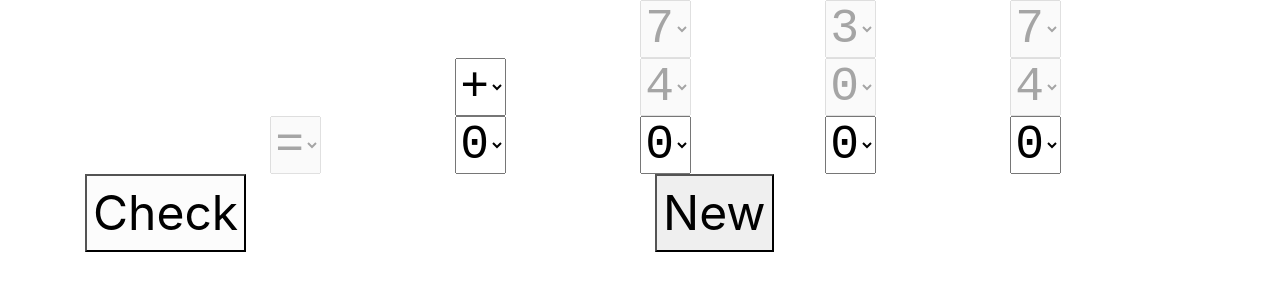
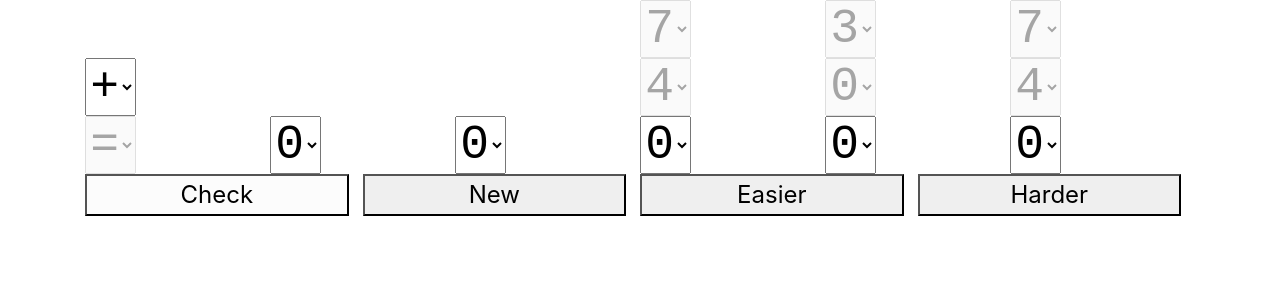
Before and after one commit to paulpeeling/math-app, an Angular app: page / in a window 1280 px wide. Shown: the top 300 px of the page. Built offline with nearby package versions, Linux system fonts and the light colour scheme.

Commit message:
easier/harder controls for problem size. resolves #2

```diff
--- a/src/app/problem/problem.component.css
+++ b/src/app/problem/problem.component.css
@@ -4,5 +4,6 @@ div select {
     font-family: monospace;
 }
 div button {
-    font-size: 36pt;
+    font-size: 18pt;
+    width: 95%;
 }
--- a/src/app/problem/problem.component.html
+++ b/src/app/problem/problem.component.html
@@ -1,22 +1,21 @@
 <div class="container">
   <div class="row no-gutters">
     <div class="col"></div>
-    <div class="col"></div>
-    <div class="col"></div>
-    <div class="col"><select disabled><option>{{ problem.first.toString().padStart(3,"0")[0] }}</option></select></div>
-    <div class="col"><select disabled><option>{{ problem.first.toString().padStart(3,"0")[1] }}</option></select></div>
-    <div class="col"><select disabled><option>{{ problem.first.toString().padStart(3,"0")[2] }}</option></select></div>
+    <div class="col"><select *ngIf="upperSize>=5" disabled><option>{{ problem.first.toString().padStart(upperSize,"0")[upperSize-5] }}</option></select></div>
+    <div class="col"><select *ngIf="upperSize>=4" disabled><option>{{ problem.first.toString().padStart(upperSize,"0")[upperSize-4] }}</option></select></div>
+    <div class="col"><select *ngIf="upperSize>=3" disabled><option>{{ problem.first.toString().padStart(upperSize,"0")[upperSize-3] }}</option></select></div>
+    <div class="col"><select *ngIf="upperSize>=2" disabled><option>{{ problem.first.toString().padStart(upperSize,"0")[upperSize-2] }}</option></select></div>
+    <div class="col"><select *ngIf="upperSize>=1" disabled><option>{{ problem.first.toString().padStart(upperSize,"0")[upperSize-1] }}</option></select></div>
   </div>
   <div class="row no-gutters">
-      <div class="col"></div>
-      <div class="col"></div>
       <div class="col"><select #operation (change)="onChange(operation.value)"><option>+</option><option>-</option></select></div>
-      <div class="col"><select disabled><option>{{ problem.second.toString().padStart(3,"0")[0] }}</option></select></div>
-      <div class="col"><select disabled><option>{{ problem.second.toString().padStart(3,"0")[1] }}</option></select></div>
-      <div class="col"><select disabled><option>{{ problem.second.toString().padStart(3,"0")[2] }}</option></select></div>
-  </div>
+      <div class="col"><select *ngIf="lowerSize>=5" disabled><option>{{ problem.second.toString().padStart(lowerSize,"0")[lowerSize-5] }}</option></select></div>
+      <div class="col"><select *ngIf="lowerSize>=4" disabled><option>{{ problem.second.toString().padStart(lowerSize,"0")[lowerSize-4] }}</option></select></div>
+      <div class="col"><select *ngIf="lowerSize>=3" disabled><option>{{ problem.second.toString().padStart(lowerSize,"0")[lowerSize-3] }}</option></select></div>
+      <div class="col"><select *ngIf="lowerSize>=2" disabled><option>{{ problem.second.toString().padStart(lowerSize,"0")[lowerSize-2] }}</option></select></div>
+      <div class="col"><select *ngIf="lowerSize>=1" disabled><option>{{ problem.second.toString().padStart(lowerSize,"0")[lowerSize-1] }}</option></select></div>
+    </div>
   <div class="row no-gutters">
-      <div class="col"></div>
       <div class="col"><select  disabled><option>=</option></select></div>
       <div class="col"><select [(ngModel)]='answerDigit1'>
         <option >0</option><option >1</option><option >2</option><option >3</option><option >4</option><option >5</option><option >6</option><option >7</option><option >8</option><option >9</option>
@@ -30,11 +29,16 @@
       <div class="col"><select [(ngModel)]='answerDigit4'>
         <option >0</option><option >1</option><option >2</option><option >3</option><option >4</option><option >5</option><option >6</option><option >7</option><option >8</option><option >9</option>
       </select></div>
+      <div class="col"><select [(ngModel)]='answerDigit5'>
+          <option >0</option><option >1</option><option >2</option><option >3</option><option >4</option><option >5</option><option >6</option><option >7</option><option >8</option><option >9</option>
+        </select></div>
+    </div>
+</div>
+<div class="container">
+    <div class="row no-gutters">
+      <div class="col"><button [ngStyle]="{'background-color':correct ? '#58D68D':'#FCFCFC'}"  (click)="onCheck()">Check</button></div>
+      <div class="col"><button (click)="onNew()">New</button></div>
+      <div class="col"><button [disabled]="upperSize==1" (click)="onEasier()">Easier</button></div>
+      <div class="col"><button [disabled]="lowerSize==5" (click)="onHarder()">Harder</button></div>
   </div>
 </div>
-<div class="container">
-    <div class="row">
-      <div class="col"><button [ngStyle]="{'background-color':correct ? '#58D68D':'#FCFCFC'}"  (click)="onCheck()">Check</button></div>
-      <div class="col"><button  (click)="onNew()">New</button></div>
-  </div>
-</div>
--- a/src/app/problem/problem.component.ts
+++ b/src/app/problem/problem.component.ts
@@ -13,21 +13,29 @@ export class ProblemComponent implements OnInit {
   answerDigit2 : number = 0;
   answerDigit3 : number = 0;
   answerDigit4 : number = 0;
+  answerDigit5 : number = 0;
 
   problem: Sum;
+
+  upperSize : number = 3;
+  lowerSize : number = 3;
 
   correct: boolean = false;
   operation: string;
 
   constructor() {
-    this.problem = new Sum("+");
+    this.problem = new Sum("+", this.upperSize, this.lowerSize);
   }
 
   ngOnInit() {
   }
 
   onCheck() {
-    var answer = this.answerDigit1*1000 + this.answerDigit2*100 + this.answerDigit3*10 + this.answerDigit4*1;
+    var answer = this.answerDigit1*10000 +
+      this.answerDigit2*1000 +
+      this.answerDigit3*100 +
+      this.answerDigit4*10 +
+      this.answerDigit5*1;
     var expected = this.problem.first + this.problem.second;
     if (this.operation == "-")
     {
@@ -41,13 +49,35 @@ export class ProblemComponent implements OnInit {
 
   onNew() {
     this.correct = false;
-    this.problem = new Sum(this.operation);
+    this.problem = new Sum("+", this.upperSize, this.lowerSize);
   }
 
   onChange(value:string) : void {
     this.operation = value;
     this.correct = false;
-    this.problem = new Sum(this.operation);
+    this.problem = new Sum("+", this.upperSize, this.lowerSize);
+  }
+
+  onEasier() {
+    if (this.upperSize == this.lowerSize)
+    {
+      this.lowerSize--;
+    } else {
+      this.upperSize--;
+    }
+    this.correct = false;
+    this.problem = new Sum("+", this.upperSize, this.lowerSize);
+  }
+
+  onHarder() {
+    if (this.upperSize == this.lowerSize)
+    {
+      this.upperSize++;
+    } else {
+      this.lowerSize++;
+    }
+    this.correct = false;
+    this.problem = new Sum("+", this.upperSize, this.lowerSize);
   }
 
 }
--- a/src/app/sum.ts
+++ b/src/app/sum.ts
@@ -1,9 +1,13 @@
 export class Sum {
+
     first: number;
     second: number;
-    constructor(operation:string) {
-      this.first = Math.round(Math.random()*999);
-      this.second = Math.round(Math.random()*999);
+
+    constructor(operation:string,upper:number,lower:number) {
+
+      this.first = Math.round(Math.random()*(Math.pow(10,upper)-1));
+      this.second = Math.round(Math.random()*(Math.pow(10,lower)-1));
+
       if (this.first < this.second)
       {
           if (operation == "-")
```
